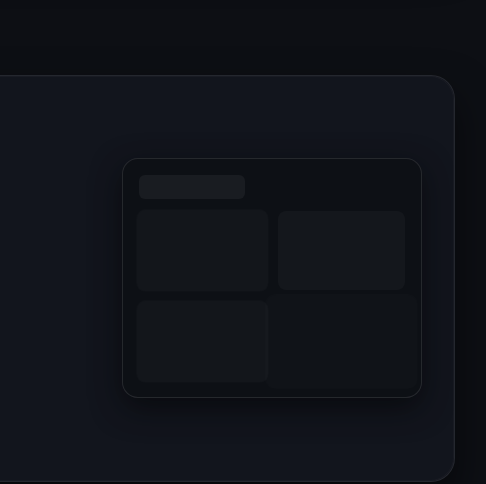
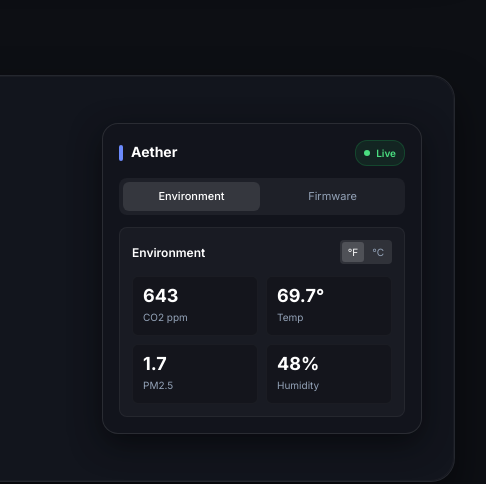
Before and after one commit to EnriqueNeyra/aether, a plain HTML site: page www/index.html in a window 1280 px wide. Shown: the part 2640-3124 px from the top of the page, 611-1097 px from the left. Drawn offline with Linux system fonts and the light colour scheme; a web font is replaced by a local one.

Commit message:
update web assets [skip release]

```diff
--- a/www/index.html
+++ b/www/index.html
@@ -151,12 +151,46 @@
           </div>
           <div class="split-visual">
             <div class="mock-ui">
-              <div class="mock-header"></div>
-              <div class="mock-body">
-                <div class="mock-stat"></div>
-                <div class="mock-stat"></div>
-                <div class="mock-stat"></div>
-                <div class="mock-stat"></div>
+              <div class="mock-ui-header">
+                <div class="mock-ui-title-block">
+                  <div class="mock-ui-pill"></div>
+                  <div class="mock-ui-title-text">Aether</div>
+                </div>
+                <div class="mock-ui-status">
+                  <span class="mock-ui-dot"></span>
+                  Live
+                </div>
+              </div>
+              <div class="mock-ui-tabs">
+                <div class="mock-ui-tab active">Environment</div>
+                <div class="mock-ui-tab">Firmware</div>
+              </div>
+              <div class="mock-ui-card">
+                <div class="mock-ui-card-header">
+                  <div class="mock-ui-card-title">Environment</div>
+                  <div class="mock-ui-unit-toggle">
+                    <span class="active">°F</span>
+                    <span>°C</span>
+                  </div>
+                </div>
+                <div class="mock-ui-grid">
+                  <div class="mock-ui-stat">
+                    <div class="val">643</div>
+                    <div class="lbl">CO2 ppm</div>
+                  </div>
+                  <div class="mock-ui-stat">
+                    <div class="val">69.7°</div>
+                    <div class="lbl">Temp</div>
+                  </div>
+                  <div class="mock-ui-stat">
+                    <div class="val">1.7</div>
+                    <div class="lbl">PM2.5</div>
+                  </div>
+                  <div class="mock-ui-stat">
+                    <div class="val">48%</div>
+                    <div class="lbl">Humidity</div>
+                  </div>
+                </div>
               </div>
             </div>
           </div>
--- a/www/style.css
+++ b/www/style.css
@@ -475,9 +475,8 @@ button.nav-link.active {
 /* Mock UI Element */
 .mock-ui {
   width: 100%;
-  max-width: 300px;
-  height: 240px;
-  background: rgba(13, 15, 20, 0.8);
+  max-width: 320px;
+  background: #12141c;
   border-radius: var(--radius-md);
   border: 1px solid rgba(255, 255, 255, 0.1);
   padding: 16px;
@@ -487,33 +486,138 @@ button.nav-link.active {
   box-shadow: 0 10px 30px rgba(0, 0, 0, 0.5);
 }
 
-.mock-header {
-  height: 24px;
-  background: rgba(255, 255, 255, 0.05);
-  border-radius: 6px;
-  width: 40%;
+.mock-ui-header {
+  display: flex;
+  justify-content: space-between;
+  align-items: center;
 }
 
-.mock-body {
+.mock-ui-title-block {
+  display: flex;
+  align-items: center;
+  gap: 8px;
+}
+
+.mock-ui-pill {
+  width: 4px;
+  height: 16px;
+  border-radius: 4px;
+  background: var(--accent);
+}
+
+.mock-ui-title-text {
+  font-weight: 700;
+  font-size: 14px;
+  color: #fff;
+}
+
+.mock-ui-status {
+  display: flex;
+  align-items: center;
+  gap: 6px;
+  background: rgba(34, 197, 94, 0.1);
+  border: 1px solid rgba(34, 197, 94, 0.2);
+  color: #4ade80;
+  padding: 4px 8px;
+  border-radius: 12px;
+  font-size: 10px;
+  font-weight: 600;
+}
+
+.mock-ui-dot {
+  width: 6px;
+  height: 6px;
+  border-radius: 50%;
+  background: #4ade80;
+}
+
+.mock-ui-tabs {
+  display: flex;
+  gap: 4px;
+  background: rgba(255, 255, 255, 0.05);
+  padding: 4px;
+  border-radius: 8px;
+}
+
+.mock-ui-tab {
+  flex: 1;
+  text-align: center;
+  font-size: 11px;
+  padding: 6px;
+  border-radius: 6px;
+  color: var(--text-muted);
+}
+
+.mock-ui-tab.active {
+  background: rgba(255, 255, 255, 0.1);
+  color: #fff;
+  font-weight: 500;
+}
+
+.mock-ui-card {
+  background: rgba(255, 255, 255, 0.03);
+  border: 1px solid rgba(255, 255, 255, 0.05);
+  border-radius: 8px;
+  padding: 12px;
+}
+
+.mock-ui-card-header {
+  display: flex;
+  justify-content: space-between;
+  align-items: center;
+  margin-bottom: 12px;
+}
+
+.mock-ui-card-title {
+  font-size: 12px;
+  font-weight: 600;
+  color: #fff;
+}
+
+.mock-ui-unit-toggle {
+  display: flex;
+  gap: 2px;
+  background: rgba(255, 255, 255, 0.1);
+  border-radius: 4px;
+  padding: 2px;
+}
+
+.mock-ui-unit-toggle span {
+  font-size: 10px;
+  padding: 2px 6px;
+  border-radius: 3px;
+  color: var(--text-muted);
+}
+
+.mock-ui-unit-toggle span.active {
+  background: rgba(255, 255, 255, 0.15);
+  color: #fff;
+}
+
+.mock-ui-grid {
   display: grid;
   grid-template-columns: 1fr 1fr;
-  gap: 12px;
-  flex: 1;
+  gap: 8px;
 }
 
-.mock-stat {
-  background: rgba(255, 255, 255, 0.03);
-  border-radius: 8px;
-  animation: pulse 4s infinite alternate;
+.mock-ui-stat {
+  background: rgba(0, 0, 0, 0.2);
+  border: 1px solid rgba(255, 255, 255, 0.03);
+  border-radius: 6px;
+  padding: 10px;
 }
 
-.mock-stat:nth-child(2) { animation-delay: 1s; }
-.mock-stat:nth-child(3) { animation-delay: 2s; }
-.mock-stat:nth-child(4) { animation-delay: 3s; }
+.mock-ui-stat .val {
+  font-size: 18px;
+  font-weight: 700;
+  color: #fff;
+  line-height: 1;
+  margin-bottom: 4px;
+}
 
-@keyframes pulse {
-  0% { background: rgba(255, 255, 255, 0.02); }
-  100% { background: rgba(255, 255, 255, 0.08); }
+.mock-ui-stat .lbl {
+  font-size: 10px;
+  color: var(--text-muted);
 }
 
 /* Footer */
```
